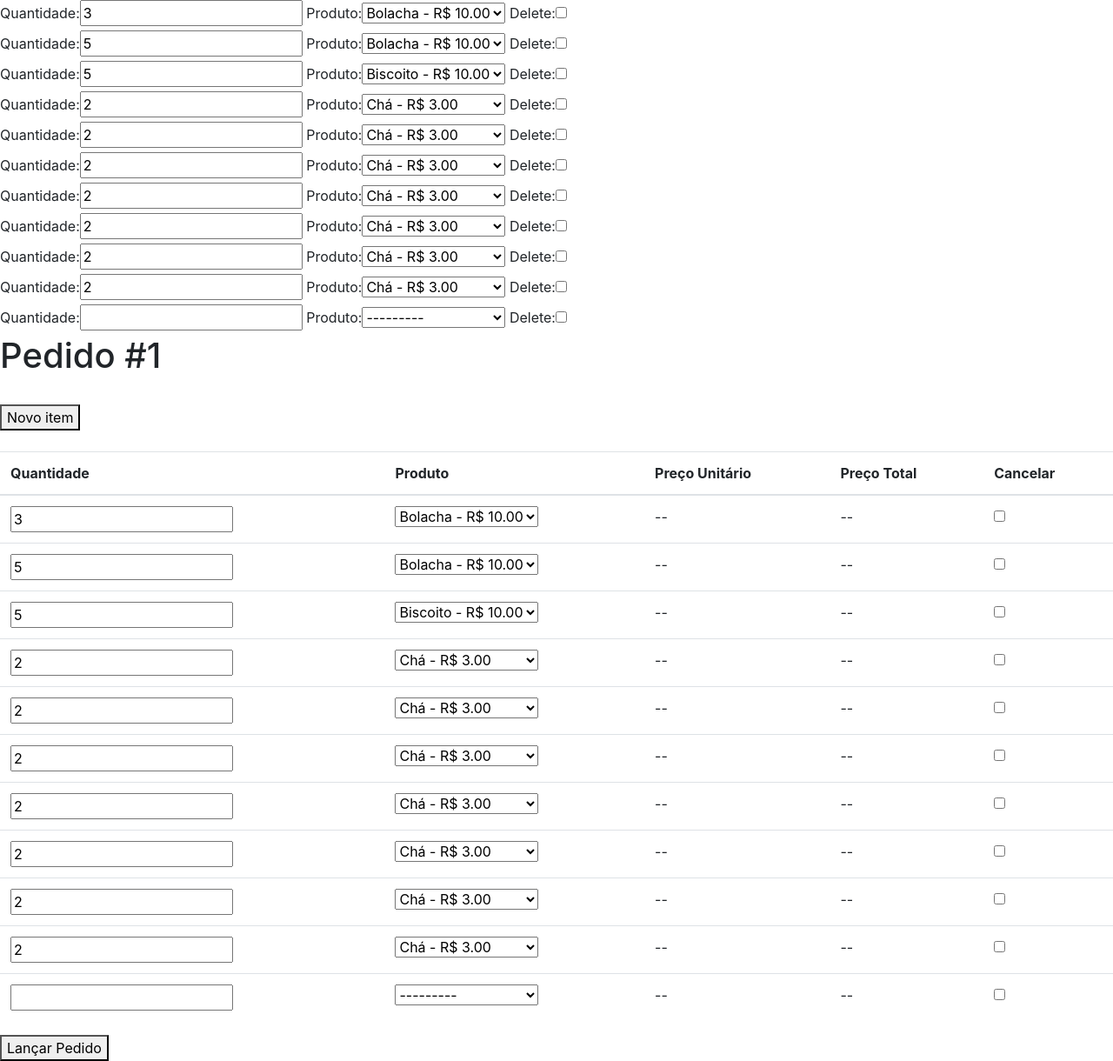
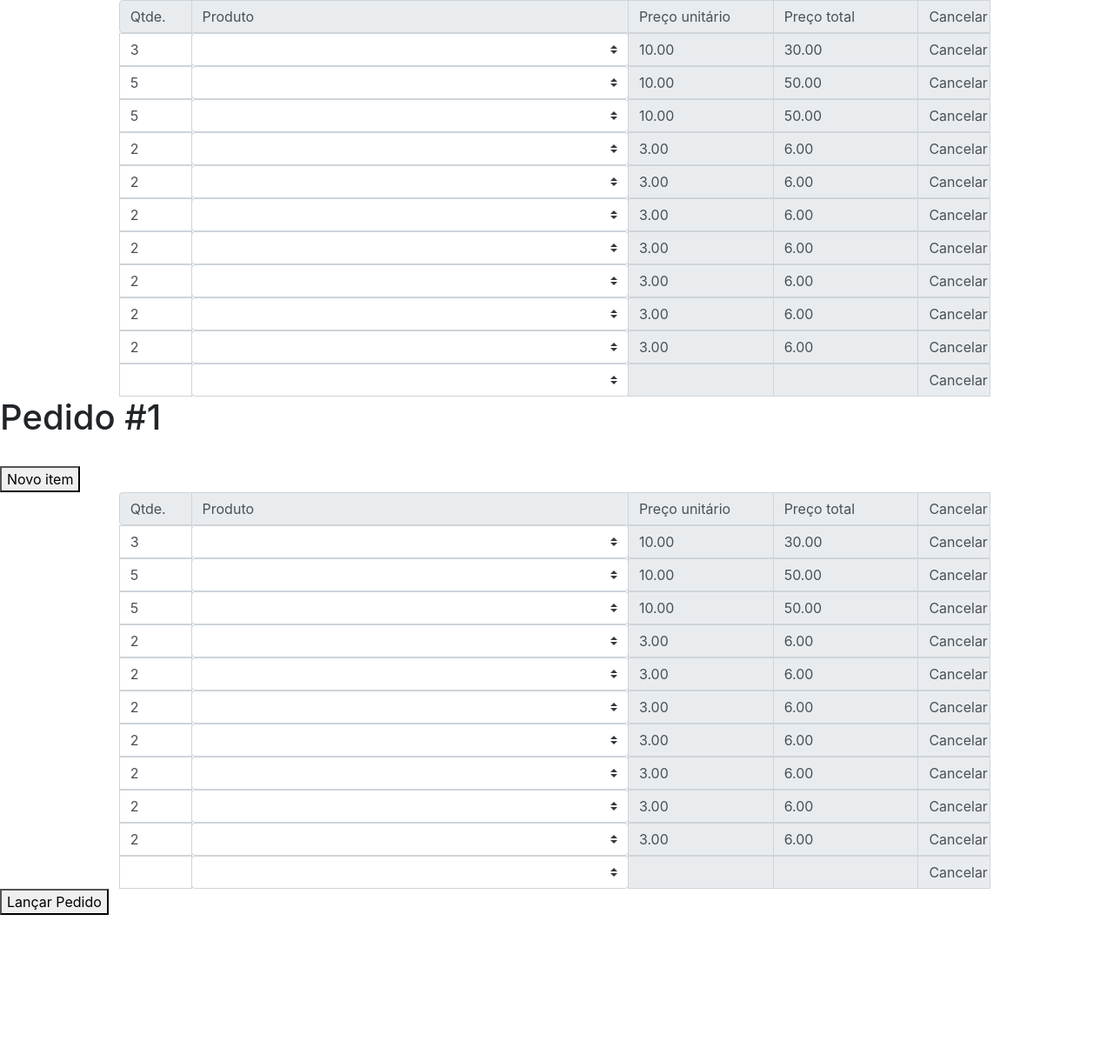
Before and after one commit to VitorLorente/exemplos_forms_django, a Django app: page /novo-pedido/1 in a window 1280 px wide. Shown: the whole page at 87% size. After the commit the page ends 1052 px from the top, so only its background shows below. Run offline with Django 3.2, Linux system fonts and the light colour scheme; data comes from the database, SQL or seed files in the repository; lists and menus that the app fills with data are empty; some libraries are stand-ins or nearby versions.

Commit message:
Front praticamente pronto. Falta js.

```diff
--- a/blocoPedidos/blocoPedidos/settings.py
+++ b/blocoPedidos/blocoPedidos/settings.py
@@ -120,3 +120,7 @@ USE_TZ = True
 # https://docs.djangoproject.com/en/2.2/howto/static-files/
 
 STATIC_URL = '/static/'
+# STATIC_ROOT = os.path.join(BASE_DIR, "static")
+STATICFILES_DIRS = [
+    os.path.join(BASE_DIR, 'static'),
+]
--- a/blocoPedidos/core/templates/form_pedido.html
+++ b/blocoPedidos/core/templates/form_pedido.html
@@ -1,3 +1,5 @@
+{% load static %}
+
 <!DOCTYPE html>
 <html lang="en">
 <head>
@@ -6,6 +8,7 @@
     <meta http-equiv="X-UA-Compatible" content="ie=edge">
 
     <link rel="stylesheet" href="https://stackpath.bootstrapcdn.com/bootstrap/4.1.0/css/bootstrap.min.css" integrity="sha384-9gVQ4dYFwwWSjIDZnLEWnxCjeSWFphJiwGPXr1jddIhOegiu1FwO5qRGvFXOdJZ4" crossorigin="anonymous">
+    <link rel="stylesheet" href="{% static 'css/style.css' %}">
 
     <script src="https://code.jquery.com/jquery-3.4.1.min.js" integrity="sha256-CSXorXvZcTkaix6Yvo6HppcZGetbYMGWSFlBw8HfCJo=" crossorigin="anonymous"></script>
     <script src="https://stackpath.bootstrapcdn.com/bootstrap/4.3.1/js/bootstrap.min.js"></script>
@@ -13,9 +16,50 @@
     <title>Document</title>
 </head>
 <body>
-    {% for item in form %}
+    <!-- {% for item in form %}
         {{item}}<br>
-    {% endfor %}
+    {% endfor %} -->
+    <div class="container form-container col-10">
+        <div class="input-group col-12">
+            <div class="input-group-prepend col-1 p-0">
+                <span class="input-group-text col-12" id="">Qtde.</span>
+            </div>
+            <div class="input-group-prepend col-6 p-0">
+                <span class="input-group-text col-12" id="">Produto</span>
+            </div>
+            <div class="input-group-prepend col-2 p-0">
+                <span class="input-group-text col-12" id="">Preço unitário</span>
+            </div>
+            <div class="input-group-prepend col-2 p-0">
+                <span class="input-group-text col-12" id="">Preço total</span>
+            </div>
+            <div class="input-group-prepend col-1 p-0">
+                <span class="input-group-text col-12" id="">Cancelar</span>
+            </div>
+        </div>
+        {{ form.management_form }}
+        {% for item in form %}
+        <div class="input-group col-12">
+            <div class="input-group-prepend col-1 p-0 mb-0">
+                {{item.id}}
+                <input id="id_{{ item.quantidade.html_name }}" type="text" class="form-control" name="{{ item.quantidade.html_name }}" {% if item.quantidade.value %} value="{{ item.quantidade.value }}" {% endif %}>
+            </div>
+            <div class="input-group-prepend col-6 p-0 mb-0">
+                <select type="text" class="custom-select" name="{{ item.produto.html_name }}" id="id_{{ item.quantidade.html_name }}">
+                </select>
+            </div>
+            <div class="input-group-prepend col-2 p-0 mb-0">
+                <input id="item-valor-final" type="text" class="form-control" {% if item.instance %} value="{{item.instance.produto.preco}}" {% endif %} readonly>
+            </div>
+            <div class="input-group-prepend col-2 p-0 mb-0">
+                <input id="item-valor-final" type="text" class="form-control" {% if item.instance %} value="{{item.instance.valor_final}}" {% endif %} readonly>
+            </div>
+            <div class="input-group-prepend col-1 p-0">
+                <span class="input-group-text col-12" id="">Cancelar</span>
+            </div>
+        </div>
+        {% endfor %}
+    </div>
 
     <div class="pedido-titulo-container">
         <h1 id="teste">Pedido {{ pedido.numero }}</h1>
@@ -24,37 +68,47 @@
         <form method="POST" action="/novo-pedido/1">
             {% csrf_token %}
             {{ form.management_form }}
-            <table class="table table-hover">
-                <thead>
-                    <th>Quantidade</th>
-                    <th>Produto</th>
-                    <th>Preço Unitário</th>
-                    <th>Preço Total</th>
-                    <th>Cancelar</th>
-                </thead>
-                <tbody>
+            <div class="container form-container col-10">
+                    <div class="input-group col-12">
+                        <div class="input-group-prepend col-1 p-0">
+                            <span class="input-group-text col-12" id="">Qtde.</span>
+                        </div>
+                        <div class="input-group-prepend col-6 p-0">
+                            <span class="input-group-text col-12" id="">Produto</span>
+                        </div>
+                        <div class="input-group-prepend col-2 p-0">
+                            <span class="input-group-text col-12" id="">Preço unitário</span>
+                        </div>
+                        <div class="input-group-prepend col-2 p-0">
+                            <span class="input-group-text col-12" id="">Preço total</span>
+                        </div>
+                        <div class="input-group-prepend col-1 p-0">
+                            <span class="input-group-text col-12" id="">Cancelar</span>
+                        </div>
+                    </div>
+                    {{ form.management_form }}
                     {% for item in form %}
-                    <tr>
-                        <td>
-                            {{ item.id }}
-                            {{ item.quantidade }}
-                        </td>
-                        <td>
-                            {{ item.produto }}
-                        </td>
-                        <td>
-                            --
-                        </td>
-                        <td>
-                            --
-                        </td>
-                        <td>
-                            {{ item.DELETE }}
-                        </td>
-                    </tr>
-                    {% endfor %}<br>
-                </tbody>
-            </table>
+                    <div class="input-group col-12">
+                        <div class="input-group-prepend col-1 p-0 mb-0">
+                            {{item.id}}
+                            <input id="id_{{ item.quantidade.html_name }}" type="text" class="form-control" name="{{ item.quantidade.html_name }}" {% if item.quantidade.value %} value="{{ item.quantidade.value }}" {% endif %}>
+                        </div>
+                        <div class="input-group-prepend col-6 p-0 mb-0">
+                            <select type="text" class="custom-select" name="{{ item.produto.html_name }}" id="id_{{ item.quantidade.html_name }}">
+                            </select>
+                        </div>
+                        <div class="input-group-prepend col-2 p-0 mb-0">
+                            <input id="item-valor-final" type="text" class="form-control" {% if item.instance %} value="{{item.instance.produto.preco}}" {% endif %} readonly>
+                        </div>
+                        <div class="input-group-prepend col-2 p-0 mb-0">
+                            <input id="item-valor-final" type="text" class="form-control" {% if item.instance %} value="{{item.instance.valor_final}}" {% endif %} readonly>
+                        </div>
+                        <div class="input-group-prepend col-1 p-0">
+                            <span class="input-group-text col-12" id="">Cancelar</span>
+                        </div>
+                    </div>
+                    {% endfor %}
+                </div>
             <button type="submit">Lançar Pedido</button>
         </form>
     </div>
--- /dev/null
+++ b/blocoPedidos/static/css/style.css
@@ -0,0 +1,3 @@
+.form-control{
+    border-radius: 0!important;
+}
--- /dev/null
+++ b/requirements.txt
@@ -0,0 +1,3 @@
+Django==2.2.4
+pytz==2019.2
+sqlparse==0.3.0
```
Also changed, not shown: blocoPedidos/core/views.py (+0 -8 lines).
